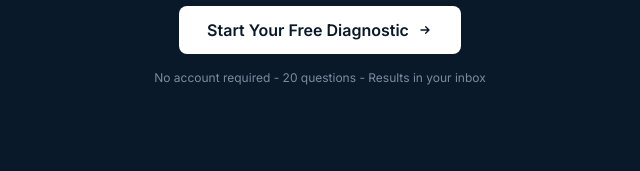
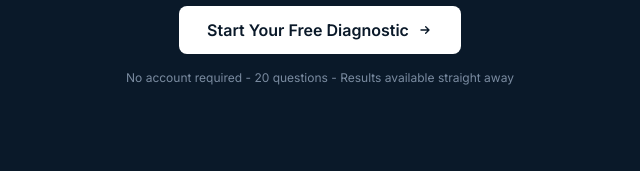
Before and after one commit to mads-singers/management-diagnostic, a plain HTML site: page index.html in a window 1280 px wide. Shown: the part 360-531 px from the top of the page, 320-960 px from the left. Drawn offline with nearby package versions, Linux system fonts and the light colour scheme.

Commit message:
Update hero subtext to 'Results available straight away'
Co-Authored-By: Claude Opus 4.6 <noreply@anthropic.com>

```diff
--- a/index.html
+++ b/index.html
@@ -39,7 +39,7 @@
           <svg class="w-4 h-4" fill="none" stroke="currentColor" viewBox="0 0 24 24"><path stroke-linecap="round" stroke-linejoin="round" stroke-width="2" d="M13 7l5 5m0 0l-5 5m5-5H6"></path></svg>
         </a>
 
-        <p class="text-xs text-[var(--color-text-secondary)] mt-4">No account required - 20 questions - Results in your inbox</p>
+        <p class="text-xs text-[var(--color-text-secondary)] mt-4">No account required - 20 questions - Results available straight away</p>
       </div>
     </div>
   </section>
```
